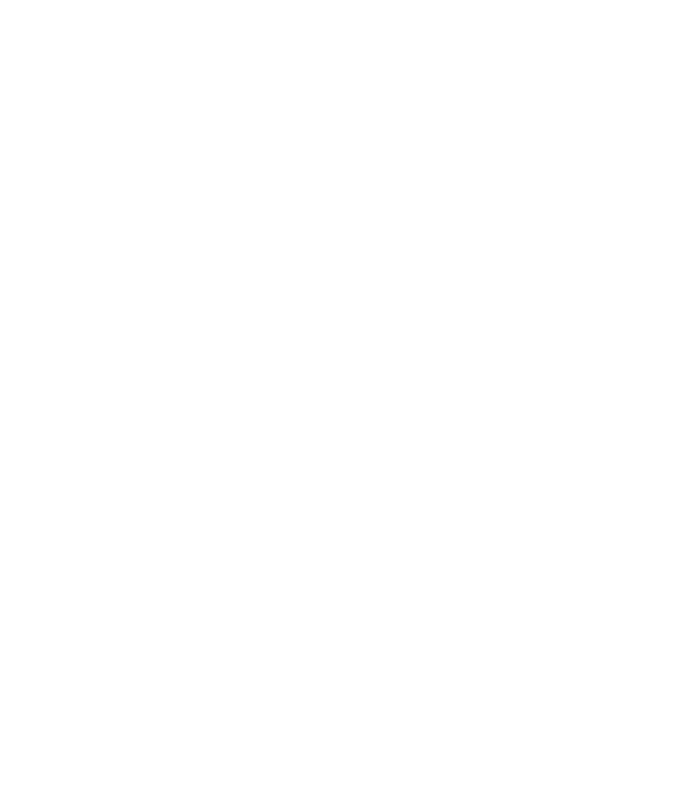
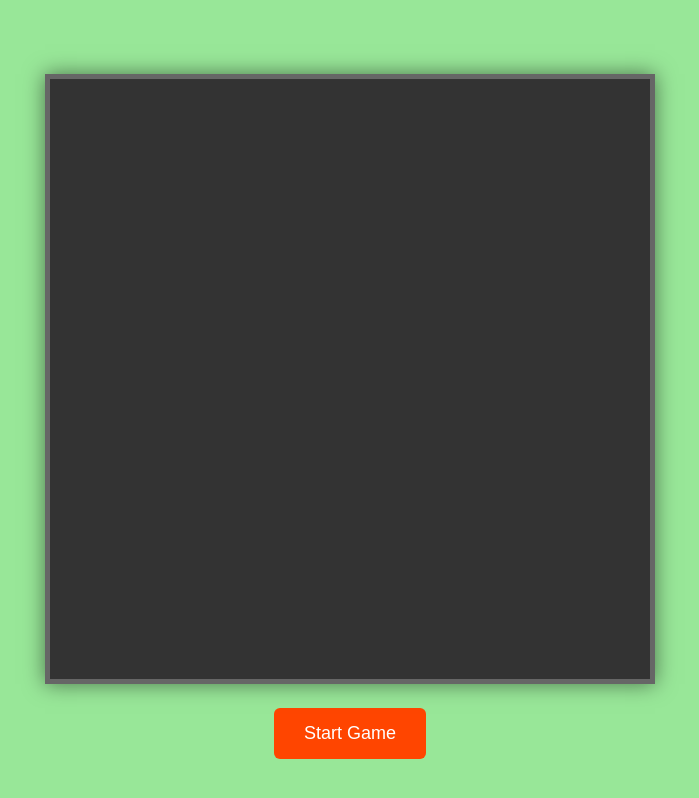
Before and after one commit to hemant-kushwaha/Snake-Game, a plain HTML site: page index.html in a window 1280 px wide. Shown: the whole page, without its empty margins (290-989 px from the left). Drawn offline with Linux system fonts and the light colour scheme.

Commit message:
added initial logic

```diff
--- a/index.html
+++ b/index.html
@@ -0,0 +1,21 @@
+<!DOCTYPE html>
+<html lang="en">
+<head>
+    <meta charset="UTF-8">
+    <meta name="viewport" content="width=device-width, initial-scale=1.0">
+    <title>My Snake Game</title>
+    <link rel="stylesheet" href="style.css">
+</head>
+<body>
+
+    <!-- <div id="score-board"></div> -->
+    <div id="game-arena">
+
+    </div>
+
+
+
+<script src="script.js"></script>
+
+</body>
+</html>
--- /dev/null
+++ b/script.js
@@ -0,0 +1,26 @@
+document.addEventListener("DOMContentLoaded", function () {
+    const gameArena = document.getElementById("game-arena");
+    const areaSize = 600;
+    const cellSize = 20;
+    let gameScore = 0;
+    let gameStarted = false;
+    let food =  {x:300 ,y:200};//{x:15x20, y:10x20}
+    let snake = [{x:160,y:200},{x:140,y:200},{x:120,y:200}];
+
+    function initiateGame(){
+        const scoreBoard = document.createElement('div');
+        scoreBoard.id='score-board' ;
+
+        document.body.insertBefore(scoreBoard,gameArena);
+
+        const startButton = document.createElement('button');
+        startButton.textContent = "Start Game";
+        startButton.classList.add("start-button");
+
+        document.body.appendChild(startButton);
+
+    }
+
+    initiateGame ();
+
+    });
--- a/style.css
+++ b/style.css
@@ -1,5 +1,6 @@
 body{
     display: flex;
+    flex-direction: column;
     align-items: center;
     justify-content: center;
     height: 100vh;
@@ -29,7 +30,6 @@ body{
     color: white;
     padding: 15px 30px;
     text-align: center;
-
     text-decoration: none;
     font-size: 18px;
     margin: 4px 0;
```
